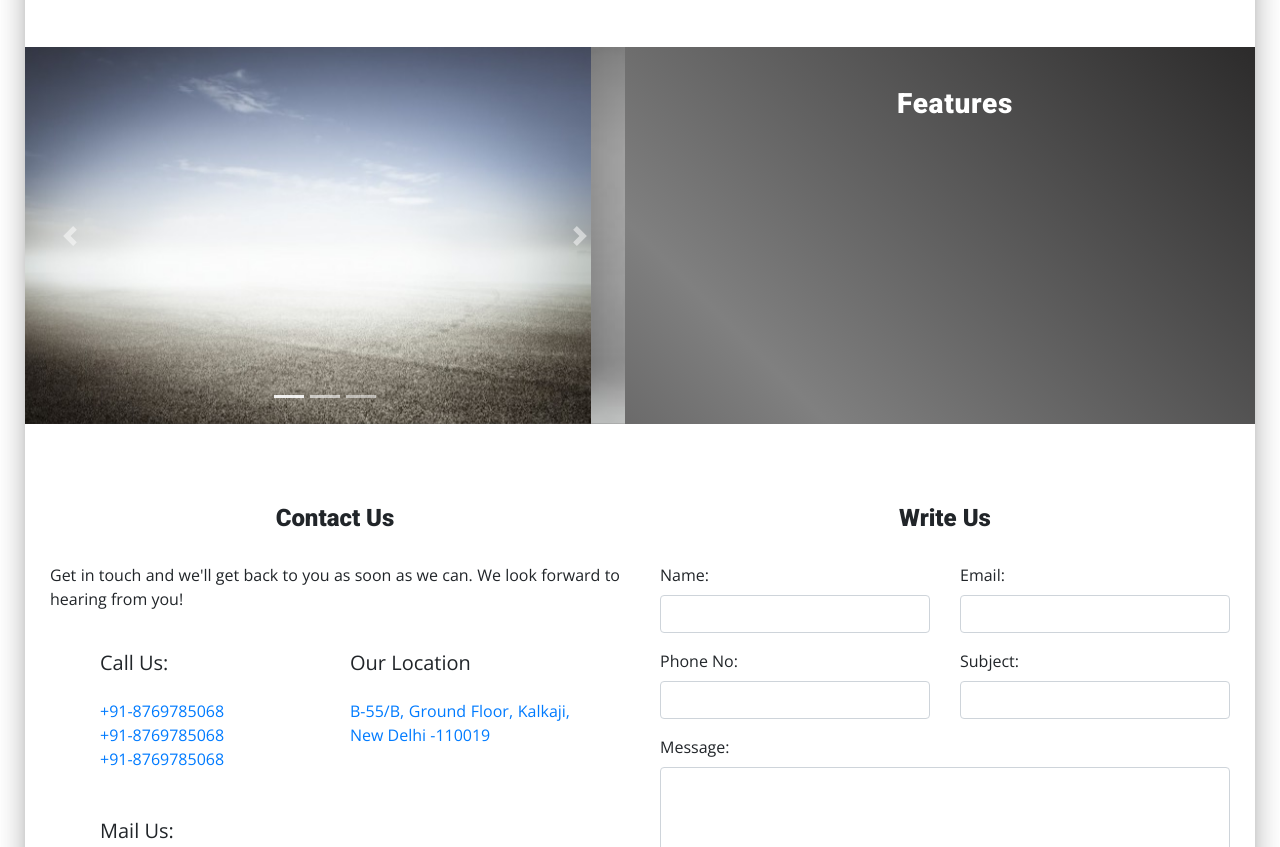
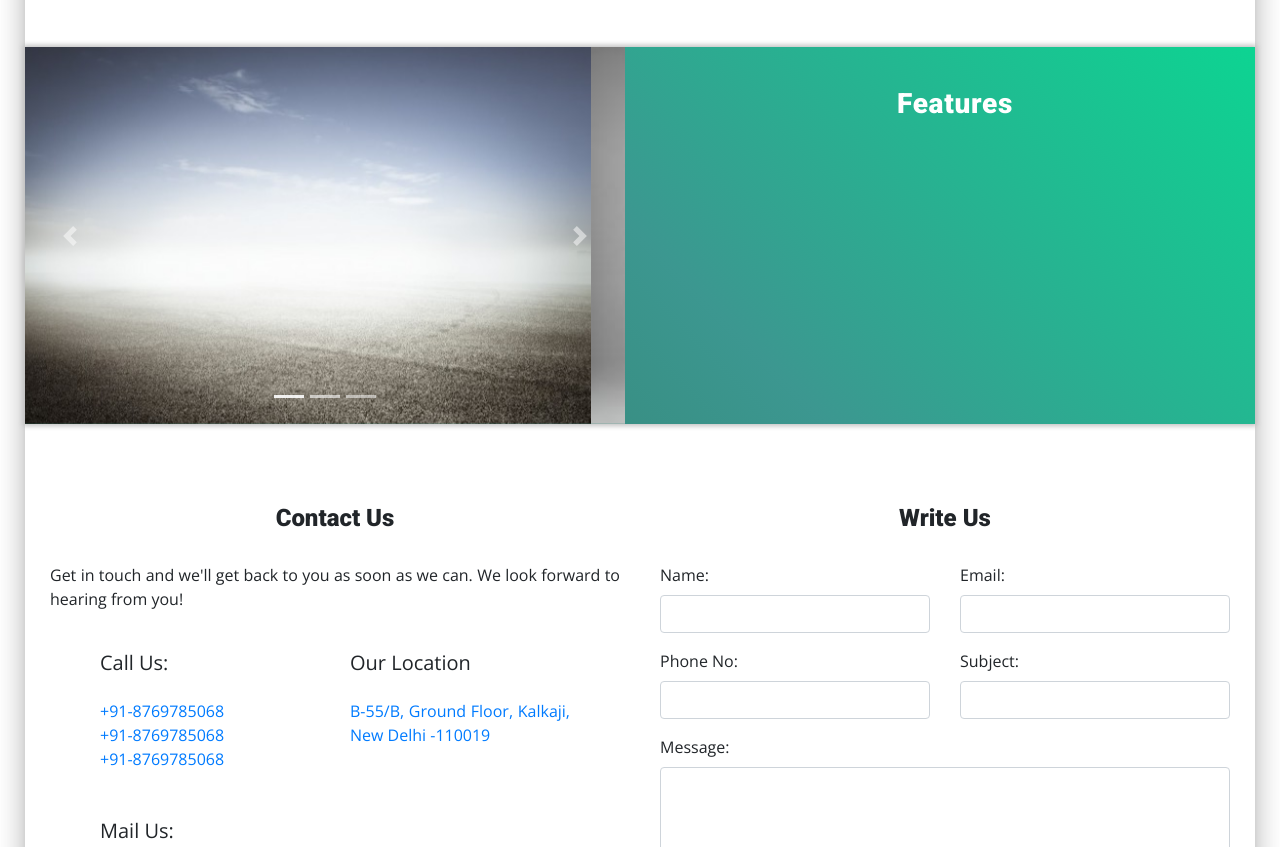
Before and after one commit to subodhk01/RedNetWeb-Website, a plain HTML site: page index.html in a window 1280 px wide. Shown: the part 2459-3306 px from the top of the page. Drawn offline with nearby package versions, Linux system fonts and the light colour scheme.

Commit message:
box-shadow and color changes

```diff
--- a/index.css
+++ b/index.css
@@ -116,7 +116,8 @@ header .navbar-collapse {
 }
 .section-features {
     color: white !important;
-    background: linear-gradient(45deg, rgb(44, 42, 42), grey, rgb(44, 43, 43));
+    background: linear-gradient(45deg, rgb(47, 122, 100), rgb(60, 151, 144), rgb(13, 212, 146));
+    box-shadow: 0px 0px 5px 2px silver;
 }
 .features {
     padding: 20px 0px;
```
